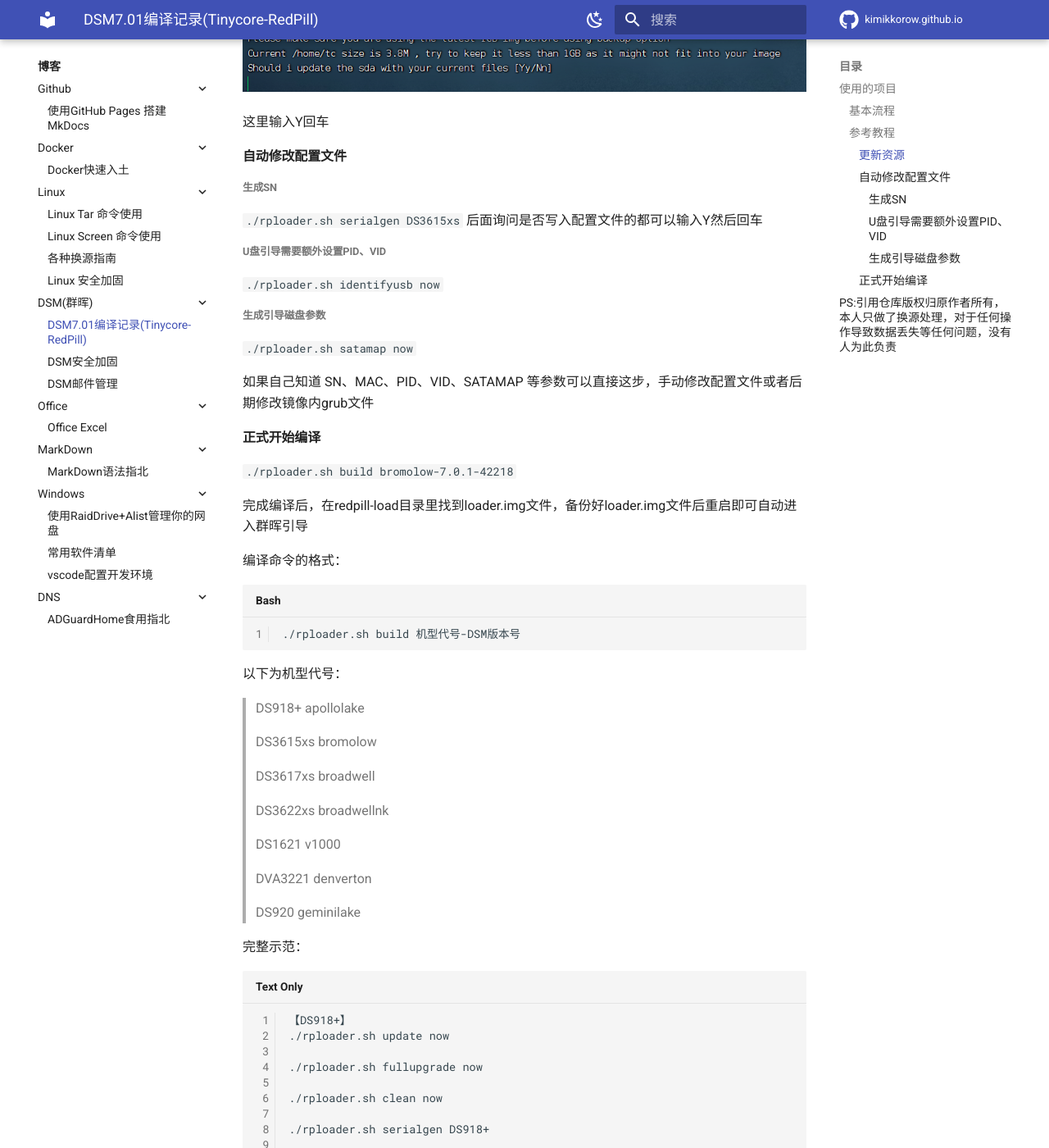
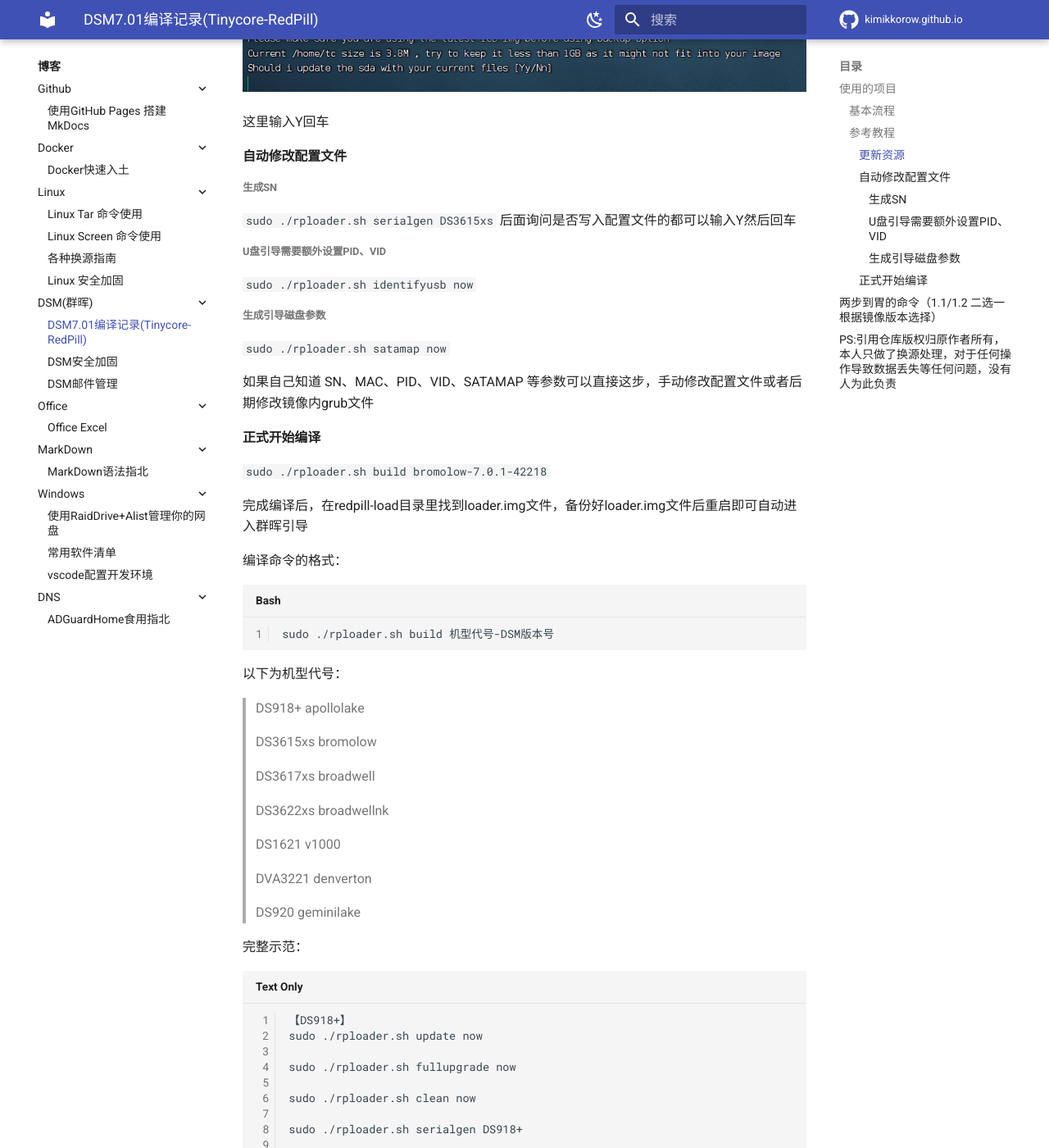
Before and after one commit to kimikkorow/kimikkorow.github.io, an MkDocs documentation site: the page built from docs/blog/DSM7.01编译记录(tinycore-redpill).md, in a window 1280 px wide and 1400 px high, scrolled down 1941 px. Shown: the whole window at 82% size. Built offline with MkDocs 1.6.1 and Material for MkDocs 9.7.7, drawn with Linux system fonts in a browser that asks for light colours; comment, search, counter and statistics services are not loaded; some of the changed text lies outside the part shown.

Commit message:
修复群晖编译教程部分错误，完善教程

````diff
--- a/docs/blog/DSM7.01编译记录(tinycore-redpill).md
+++ b/docs/blog/DSM7.01编译记录(tinycore-redpill).md
@@ -39,8 +39,8 @@
 6. 更新资源，从Gitee仓库获取所需文件并替换旧的文件
 
 ```bash
-./rploader.sh update now
-./rploader.sh fullupgrade now
+sudo ./rploader.sh update now
+sudo ./rploader.sh fullupgrade now
 ```
 
 > PS：
@@ -62,13 +62,13 @@
 #### 更新资源
 
 ```bash
-./rploader.sh update now
+sudo ./rploader.sh update now
 ```
 
 ![Tinycore-Redlill-2](./assets/Tinycore-Redlill-2.png)
 
 ```bash
-./rploader.sh fullupgrade now
+sudo ./rploader.sh fullupgrade now
 ```
 
 ![Tinycore-Redlill-1](./assets/Tinycore-Redlill-1.png)
@@ -79,29 +79,29 @@
 
 ##### 生成SN
 
-```./rploader.sh serialgen DS3615xs```
+```sudo ./rploader.sh serialgen DS3615xs```
 后面询问是否写入配置文件的都可以输入Y然后回车
 
 ##### U盘引导需要额外设置PID、VID
 
-```./rploader.sh identifyusb now```
+```sudo ./rploader.sh identifyusb now```
 
 ##### 生成引导磁盘参数
 
-```./rploader.sh satamap now```
+```sudo ./rploader.sh satamap now```
 
 如果自己知道 SN、MAC、PID、VID、SATAMAP 等参数可以直接这步，手动修改配置文件或者后期修改镜像内grub文件
 
 #### 正式开始编译
 
-```./rploader.sh build bromolow-7.0.1-42218```
+```sudo ./rploader.sh build bromolow-7.0.1-42218```
 
 完成编译后，在redpill-load目录里找到loader.img文件，备份好loader.img文件后重启即可自动进入群晖引导
 
 编译命令的格式：
 
 ```bash
-./rploader.sh build 机型代号-DSM版本号
+sudo ./rploader.sh build 机型代号-DSM版本号
 ```
 
 以下为机型代号：
@@ -124,51 +124,90 @@
 
 ```text
 【DS918+】
-./rploader.sh update now
+sudo ./rploader.sh update now
 
-./rploader.sh fullupgrade now
+sudo ./rploader.sh fullupgrade now
 
-./rploader.sh clean now
+sudo ./rploader.sh clean now
 
-./rploader.sh serialgen DS918+
+sudo ./rploader.sh serialgen DS918+
 
-./rploader.sh identifyusb now
+sudo ./rploader.sh identifyusb now
 
-./rploader.sh satamap now
+sudo ./rploader.sh satamap now
 
-./rploader.sh build apollolake-7.0.1-42218
+sudo ./rploader.sh build apollolake-7.0.1-42218
 
 【DS3615xs】
-./rploader.sh update now
+sudo ./rploader.sh update now
 
-./rploader.sh fullupgrade now
+sudo ./rploader.sh fullupgrade now
 
-./rploader.sh clean now
+sudo ./rploader.sh clean now
 
-./rploader.sh serialgen DS3615xs
+sudo ./rploader.sh serialgen DS3615xs
 
-./rploader.sh identifyusb now
+sudo ./rploader.sh identifyusb now
 
-./rploader.sh satamap now
+sudo ./rploader.sh satamap now
 
-./rploader.sh build bromolow-7.0.1-42218
+sudo ./rploader.sh build bromolow-7.0.1-42218
 
 
 【DS3617xs】
-./rploader.sh update now
+sudo ./rploader.sh update now
 
-./rploader.sh fullupgrade now
+sudo ./rploader.sh fullupgrade now
 
-./rploader.sh clean now
+sudo ./rploader.sh clean now
 
-./rploader.sh serialgen DS3617xs
+sudo ./rploader.sh serialgen DS3617xs
 
-./rploader.sh identifyusb now
+sudo ./rploader.sh identifyusb now
 
-./rploader.sh satamap now
+sudo ./rploader.sh satamap now
 
-./rploader.sh build broadwell-7.0.1-42218
+sudo ./rploader.sh build broadwell-7.0.1-42218
 ```
+
+## 两步到胃的命令（1.1/1.2 二选一 根据镜像版本选择）
+
+1.1、使用 main分支 / tinycore-redpill.v0.8.0.0.img.gz镜像 编译
+
+更新资源，清理垃圾
+
+```bash
+sudo curl -k https://gitee.com/kimikkorow/tinycore-redpill/raw/main/rploader.sh -O && \
+sudo chmod 777 *.sh && \
+git config --global http.sslVerify false && \
+sudo ./rploader.sh update now && \
+sudo ./rploader.sh fullupgrade now && \
+sudo ./rploader.sh clean now
+```
+
+1.2、使用 develop分支 / tinycore-redpill.v0.9.0.2.img.gz镜像 编译
+
+更新资源，清理垃圾
+
+```bash
+sudo curl -k https://gitee.com/kimikkorow/tinycore-redpill/raw/develop/rploader.sh -O && \
+sudo chmod 777 *.sh && \
+git config --global http.sslVerify false && \
+sudo ./rploader.sh update now && \
+sudo ./rploader.sh fullupgrade now && \
+sudo ./rploader.sh clean now
+```
+
+2、使用以下命令设置配置文件并编译
+
+```bash
+sudo ./rploader.sh serialgen DS3615xs && \
+sudo ./rploader.sh identifyusb now && \
+sudo ./rploader.sh satamap now && \
+sudo ./rploader.sh build bromolow-7.0.1-42218
+```
+
+其他版本自己改命令实现
 
 个人不推荐使用7.1，7.1的解码验证比较复杂，且因为分区的改变导致无法降级，自行判断需求决定是否升级，在7.0.1安心养老也是不错的选择。
 
````
